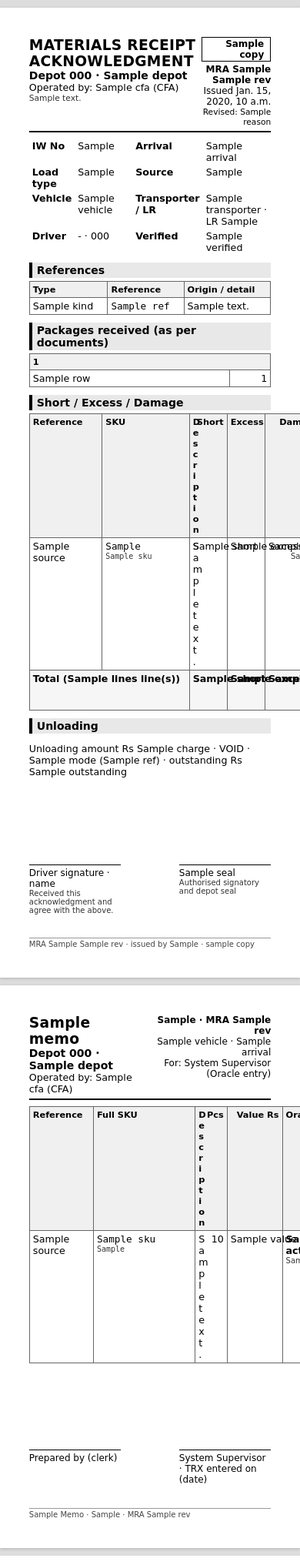
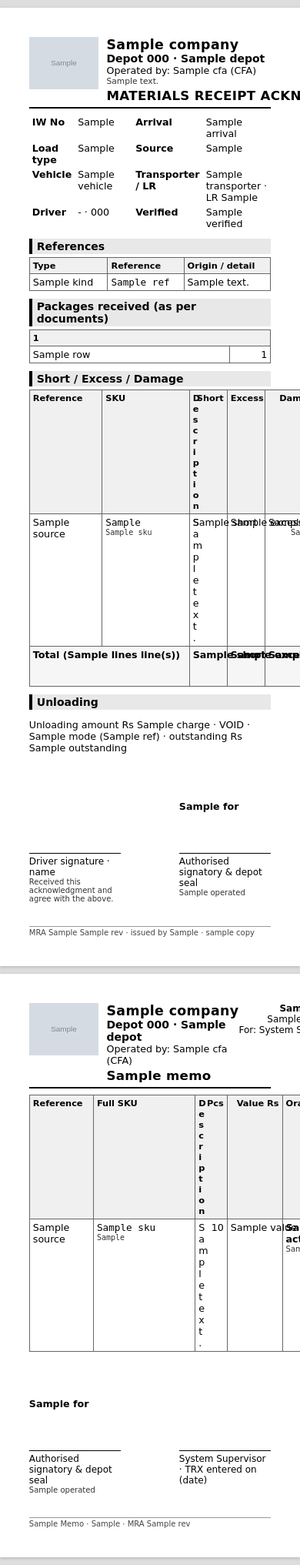
Before and after one commit to sirajdeen123/inward-app, a Django app: template src/inward/iw/templates/iw/mra_pdf.html in a window 390 px wide; the page is wider, and only the part inside the window is pictured. Shown: that part at 77% size. Run offline with Django 5.2, Linux system fonts and the light colour scheme; the template is opened without the code that fills it: most values are stand-ins (such as "Sample title", 1, 10 or a date in 2020); grey boxes marked "Sample" are stand-in pictures.

Commit message:
Branding: BERGER PAINTS INDIA LTD and Berger logo on documents and screens (SoT v1.6.1)
- Depot master company name (default BERGER PAINTS INDIA LTD); logo scaled from the official file
- MRA, SED memos and unloading checklist headers: logo, company, depot, "Operated by: RAINBOW LOGISTICS (CFA)"
- Depot signature block: "For BERGER PAINTS INDIA LTD" / authorised signatory & depot seal /
  "Operated by RAINBOW LOGISTICS - 035 Coimbatore Depot" (MRA and memos)
- Company name in the menu and on the sign-in page with the logo; phone app icons from the logo
- Logo embedded as a data URI so the same HTML works in the browser, WeasyPrint and e-mail
- SoT v1.6.1 (amends section 7.4 and the Depot master only)

Co-Authored-By: Claude Opus 5.5 <noreply@anthropic.com>

```diff
--- a/src/inward/accounts/templates/accounts/login.html
+++ b/src/inward/accounts/templates/accounts/login.html
@@ -2,6 +2,8 @@
 {% block title %}Sign in{% endblock %}
 {% block content %}
 <div class="auth">
+  {% load static %}<img src="{% static 'inward/company_logo.png' %}" alt="{{ depot.company|default:'Company' }} logo" class="auth-logo">
+  <div class="auth-company">{{ depot.company }}</div>
   <h1>Stock Inward · Sign in</h1>
   <p class="muted">Depot {{ depot.code }} · {{ depot.name }}{% if depot.cfa %} · operated by {{ depot.cfa }} (CFA){% endif %}</p>
   {% if error %}<div class="alert alert-error">{{ error }}</div>{% endif %}
--- a/src/inward/core/models.py
+++ b/src/inward/core/models.py
@@ -68,6 +68,7 @@ class DocumentLink(models.Model):
 class Depot(models.Model):
     code = models.CharField(max_length=10, primary_key=True)
     name = models.CharField(max_length=80)
+    company_name = models.CharField(max_length=120, default="BERGER PAINTS INDIA LTD")  # principal, on every document
     address = models.TextField(blank=True)
 
     class Meta:
--- a/src/inward/iw/templates/iw/checklist_print.html
+++ b/src/inward/iw/templates/iw/checklist_print.html
@@ -11,7 +11,7 @@
 {% for sheet in snap.content.sheets %}
 <section class="page">
   <header class="ph">
-    <div><div class="doc">UNLOADING CHECKLIST</div><div class="depot">Depot {{ depot.code }} · {{ depot.name }}{% if depot.cfa %}<br>Operated by {{ depot.cfa }} (CFA){% endif %}</div></div>
+    <div class="brandrow"><img src="{% static 'inward/company_logo.png' %}" alt="logo" class="logo"><div>{% if depot.company %}<div class="company">{{ depot.company }}</div>{% endif %}<div class="depot">Depot {{ depot.code }} · {{ depot.name }}{% if depot.cfa %}<br>Operated by: {{ depot.cfa }} (CFA){% endif %}</div><div class="doc">UNLOADING CHECKLIST</div></div></div>
     <div class="meta"><b>{{ iw }}</b> · R{{ snap.revision }}<br>{{ iw.vehicle_no }} · {{ iw.arrival_at|date:"d-M-Y H:i" }}<br>{{ iw.source_org|default:"" }}<br>{{ iw.transporter|default:"" }}{% if iw.lr_no %} · LR {{ iw.lr_no }}{% endif %}</div>
   </header>
   <h2 class="sheet-title">{{ sheet.title }}</h2>
--- a/src/inward/iw/templates/iw/mra_pdf.html
+++ b/src/inward/iw/templates/iw/mra_pdf.html
@@ -10,12 +10,13 @@
 {% for copy in copies %}
 <section class="page">
   <header class="head">
-    <div>
-      <div class="title">MATERIALS RECEIPT ACKNOWLEDGMENT</div>
+    <div class="brandrow">{% if logo %}<img src="{{ logo }}" alt="logo" class="logo">{% endif %}<div>
+      {% if c.depot.company %}<div class="company">{{ c.depot.company }}</div>{% endif %}
       <div class="depot">Depot {{ c.depot.code }} · {{ c.depot.name }}</div>
       <div class="cfa">Operated by: {{ c.depot.cfa }} (CFA)</div>
       {% if c.depot.address %}<div class="addr">{{ c.depot.address }}</div>{% endif %}
-    </div>
+      <div class="title">MATERIALS RECEIPT ACKNOWLEDGMENT</div>
+    </div></div>
     <div class="right">
       <div class="copy">{{ copy }}</div>
       <div><b>MRA {{ c.iw.no }} {{ rev }}</b></div>
@@ -56,8 +57,8 @@
   {% if c.unloading %}<p>Unloading amount Rs {{ c.unloading.charge }} · {{ c.unloading.status }}{% if c.unloading.mode %} · {{ c.unloading.mode }}{% endif %}{% if c.unloading.ref %} ({{ c.unloading.ref }}){% endif %}{% if c.unloading.outstanding != '0.00' %} · outstanding Rs {{ c.unloading.outstanding }}{% endif %}</p>{% endif %}
 
   <div class="sign">
-    <div class="box"><div class="line"></div>Driver signature · {{ c.iw.driver|default:"name" }}<div class="small">Received this acknowledgment and agree with the above.</div></div>
-    <div class="box"><div class="line"></div>{{ c.depot.seal }}<div class="small">Authorised signatory and depot seal</div></div>
+    <div class="box"><div class="sealfor">&nbsp;</div><div class="line"></div>Driver signature · {{ c.iw.driver|default:"name" }}<div class="small">Received this acknowledgment and agree with the above.</div></div>
+    <div class="box">{% if c.depot.seal.for %}<div class="sealfor">{{ c.depot.seal.for }}</div>{% endif %}<div class="line"></div>Authorised signatory &amp; depot seal{% if c.depot.seal.operated %}<div class="small">{{ c.depot.seal.operated }}</div>{% elif c.depot.seal %}<div class="small">{{ c.depot.seal }}</div>{% endif %}</div>
   </div>
   <footer class="foot">MRA {{ c.iw.no }} {{ rev }} · issued by {{ issued_by }} · {{ copy|lower }}</footer>
 </section>
@@ -66,7 +67,7 @@
 {% for m in c.memos %}
 <section class="page">
   <header class="head">
-    <div><div class="title">{{ m.title }}</div><div class="depot">Depot {{ c.depot.code }} · {{ c.depot.name }}</div><div class="cfa">Operated by: {{ c.depot.cfa }} (CFA)</div></div>
+    <div class="brandrow">{% if logo %}<img src="{{ logo }}" alt="logo" class="logo">{% endif %}<div>{% if c.depot.company %}<div class="company">{{ c.depot.company }}</div>{% endif %}<div class="depot">Depot {{ c.depot.code }} · {{ c.depot.name }}</div><div class="cfa">Operated by: {{ c.depot.cfa }} (CFA)</div><div class="title">{{ m.title }}</div></div></div>
     <div class="right"><div><b>{{ c.iw.no }} · MRA {{ rev }}</b></div><div>{{ c.iw.vehicle }} · {{ c.iw.arrival }}</div><div>For: System Supervisor (Oracle entry)</div></div>
   </header>
   {% if m.all_lscrr %}<p class="note">All lines are LSCRR-covered - no separate TRX expected.</p>{% endif %}
@@ -75,8 +76,8 @@
     <tbody>{% for r in m.rows %}<tr><td>{{ r.source }}</td><td class="mono">{{ r.sku }}<div class="small">{{ r.floor_sku }}</div></td><td>{{ r.description }}</td><td class="num">{{ r.qty }}</td>
       {% if m.kind != 'EXCESS' %}<td class="num">{{ r.value }}</td>{% endif %}<td><b>{{ r.action }}</b>{% if r.note %}<div class="small">{{ r.note }}</div>{% endif %}</td><td>{{ r.remarks }}</td><td class="trx">{% if r.action == 'LSCRR-covered' %}n/a{% endif %}</td></tr>{% endfor %}</tbody></table>
   <div class="sign">
-    <div class="box"><div class="line"></div>Prepared by (clerk)</div>
-    <div class="box"><div class="line"></div>System Supervisor · TRX entered on (date)</div>
+    <div class="box">{% if c.depot.seal.for %}<div class="sealfor">{{ c.depot.seal.for }}</div>{% endif %}<div class="line"></div>Authorised signatory &amp; depot seal{% if c.depot.seal.operated %}<div class="small">{{ c.depot.seal.operated }}</div>{% elif c.depot.seal %}<div class="small">{{ c.depot.seal }}</div>{% endif %}</div>
+    <div class="box"><div class="sealfor">&nbsp;</div><div class="line"></div>System Supervisor · TRX entered on (date)</div>
   </div>
   <footer class="foot">{{ m.title|title }} · {{ c.iw.no }} · MRA {{ rev }}</footer>
 </section>
--- a/src/inward/web/context.py
+++ b/src/inward/web/context.py
@@ -18,7 +18,8 @@ def depot_info() -> dict:
         op = (DepotOperator.objects.filter(depot_id=code, effective_from__lte=today)
               .filter(Q(effective_to__isnull=True) | Q(effective_to__gte=today))
               .order_by("-effective_from").first())
-        info = {"code": code, "name": depot.name if depot else "", "cfa": op.cfa_name if op else ""}
+        info = {"code": code, "name": depot.name if depot else "", "cfa": op.cfa_name if op else "",
+                "company": depot.company_name if depot else ""}
         cache.set(f"depot-info-{code}", info, 300)
     return info
 
@@ -39,5 +40,5 @@ def depot(request) -> dict:
     try:
         ctx["depot"] = depot_info()
     except Exception:  # noqa: BLE001 - the banner must never break a page (e.g. before migrations)
-        ctx["depot"] = {"code": settings.INWARD["DEPOT_CODE"], "name": "", "cfa": ""}
+        ctx["depot"] = {"code": settings.INWARD["DEPOT_CODE"], "name": "", "cfa": "", "company": ""}
     return ctx
--- a/src/inward/web/static/inward/app.css
+++ b/src/inward/web/static/inward/app.css
@@ -83,6 +83,7 @@ input.qty{font:inherit;width:90px;min-height:36px;padding:4px 8px;border:1px sol
 .tbl.cl .count{width:70px;border-left:1px dashed var(--line)}.tbl.cl .rem{width:120px}
 .tbl.cl .flag{color:var(--warn);font-weight:600;font-size:13px}
 .sheet-sum{margin:2px 0 8px;color:var(--muted)}
+.auth-logo{display:block;width:120px;height:auto;margin:0 0 8px}.auth-company{font-weight:700;letter-spacing:.3px}
 .visually-hidden{position:absolute;width:1px;height:1px;overflow:hidden;clip:rect(0 0 0 0);white-space:nowrap}
 .thumbs{display:flex;flex-wrap:wrap;gap:6px;align-items:center}
 .thumb{width:72px;height:72px;object-fit:cover;border-radius:6px;border:1px solid var(--line)}
--- a/src/inward/web/static/inward/mra.css
+++ b/src/inward/web/static/inward/mra.css
@@ -4,7 +4,10 @@ body{margin:0;font-family:"DejaVu Sans","Segoe UI",Arial,sans-serif;font-size:9.
 .page{page-break-after:always;break-after:page;padding:2mm 0}
 .page:last-child{page-break-after:auto;break-after:auto}
 .head{display:flex;justify-content:space-between;border-bottom:2px solid #000;padding-bottom:5px;margin-bottom:8px}
-.title{font-size:14pt;font-weight:700;letter-spacing:.3px}
+.title{font-size:12.5pt;font-weight:700;letter-spacing:.3px;margin-top:3px}
+.brandrow{display:flex;gap:10px;align-items:flex-start;flex:1}.logo{width:24mm;height:auto}
+.company,.title{white-space:nowrap}.right{flex-shrink:0}
+.company{font-size:13pt;font-weight:700;letter-spacing:.4px}.sealfor{font-weight:700;font-size:9.5pt;height:12pt}
 .depot{font-size:10.5pt;font-weight:600}.cfa{font-size:9.5pt}.addr{font-size:8pt;color:#333;max-width:95mm}
 .right{text-align:right;font-size:9pt}
 .copy{display:inline-block;border:1.5px solid #000;padding:1px 8px;font-weight:700;margin-bottom:3px}
--- a/src/inward/web/static/inward/print.css
+++ b/src/inward/web/static/inward/print.css
@@ -5,7 +5,7 @@ body{margin:0;font-family:"Segoe UI",Arial,sans-serif;color:#000;background:#fff
 .page{padding:14mm 12mm;page-break-after:always;break-after:page}
 .page:last-child{page-break-after:auto;break-after:auto}
 .ph{display:flex;justify-content:space-between;border-bottom:2px solid #000;padding-bottom:6px;margin-bottom:8px}
-.doc{font-size:18px;font-weight:700}.depot{font-size:12px}.meta{text-align:right;font-size:12px}
+.doc{font-size:16px;font-weight:700;margin-top:2px}.brandrow{display:flex;gap:10px;align-items:flex-start}.logo{width:80px;height:auto}.company{font-size:15px;font-weight:700;letter-spacing:.3px}.depot{font-size:12px}.meta{text-align:right;font-size:12px}
 .sheet-title{font-size:16px;margin:6px 0;padding:4px 8px;background:#e9e9e9;border-left:6px solid #000}
 .sheet-sum{margin:2px 0 6px}
 h3{font-size:13px;margin:10px 0 4px}
--- a/src/inward/web/templates/web/base.html
+++ b/src/inward/web/templates/web/base.html
@@ -17,7 +17,7 @@
   {% if user.is_authenticated and user.is_verified %}
   <nav class="sidebar" aria-label="Main">
     <div class="brand">Stock Inward</div>
-    <div class="depot">Depot {{ depot.code }} · {{ depot.name }}{% if depot.cfa %}<br>Operated by {{ depot.cfa }} (CFA){% endif %}</div>
+    <div class="depot">{% if depot.company %}<b>{{ depot.company }}</b><br>{% endif %}Depot {{ depot.code }} · {{ depot.name }}{% if depot.cfa %}<br>Operated by {{ depot.cfa }} (CFA){% endif %}</div>
     <a href="{% url 'web:home' %}" class="nav{% if request.resolver_match.url_name == 'home' %} active{% endif %}">Home</a>
     <a href="{% url 'sit:home' %}" class="nav{% if request.resolver_match.app_name == 'sit' %} active{% endif %}">01 SIT import</a>
     <a href="{% url 'iw:list' %}" class="nav{% if request.resolver_match.app_name == 'iw' and 'ledger' not in request.resolver_match.url_name %} active{% endif %}">02 IW vehicles</a>
```
Also changed, not shown: src/inward/core/branding.py (added, +27 -0 lines), src/inward/iw/mra.py (+5 -2 lines), tests/test_checklist.py (+1 -1 lines), tests/test_mra.py (+4 -1 lines), src/inward/core/migrations/0004_depot_company.py (added), src/inward/web/static/inward/apple-touch-icon.png, src/inward/web/static/inward/company_logo.png (added), src/inward/web/static/inward/icon-192.png, src/inward/web/static/inward/icon-512.png, src/inward/web/static/inward/manifest.webmanifest, 1 other file.
